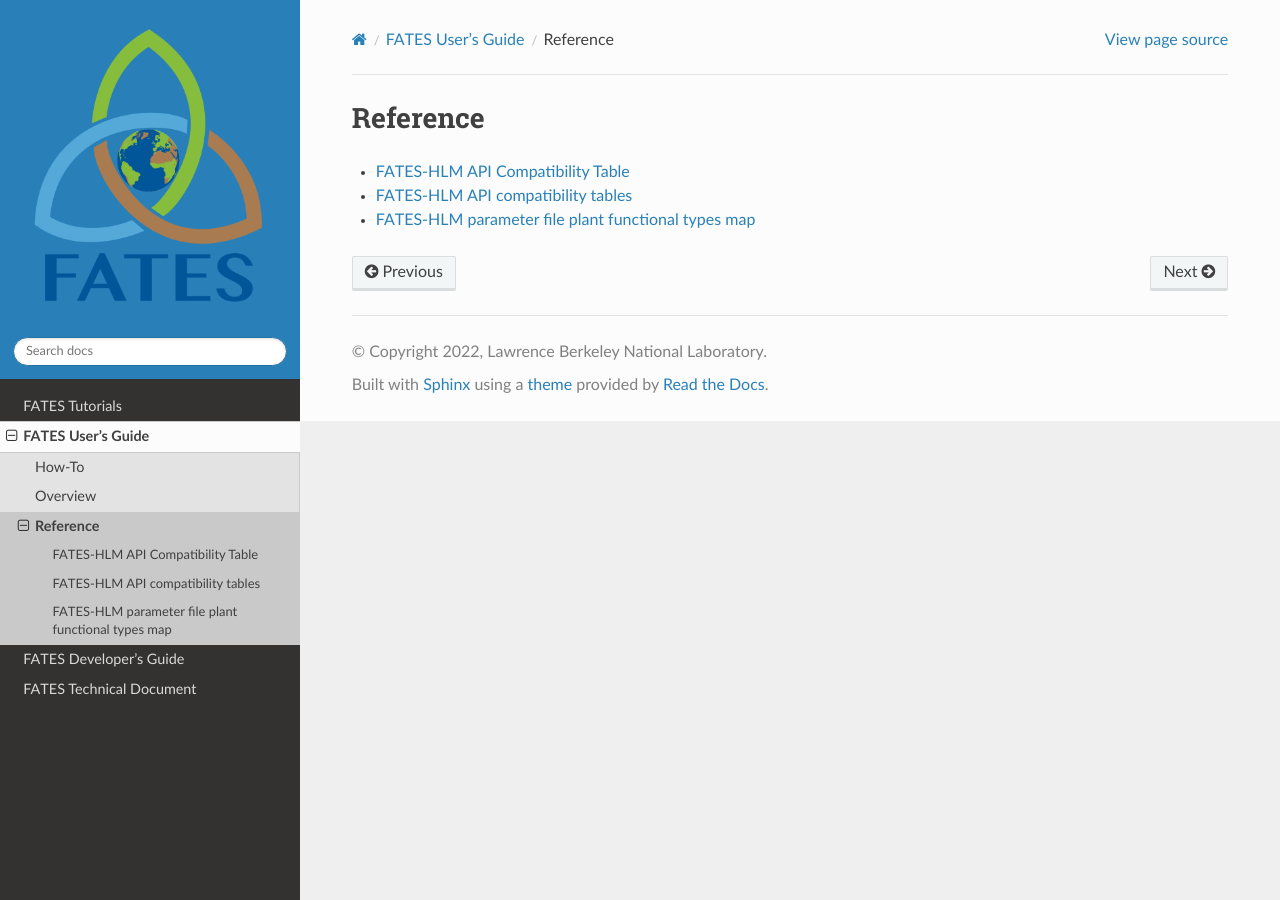
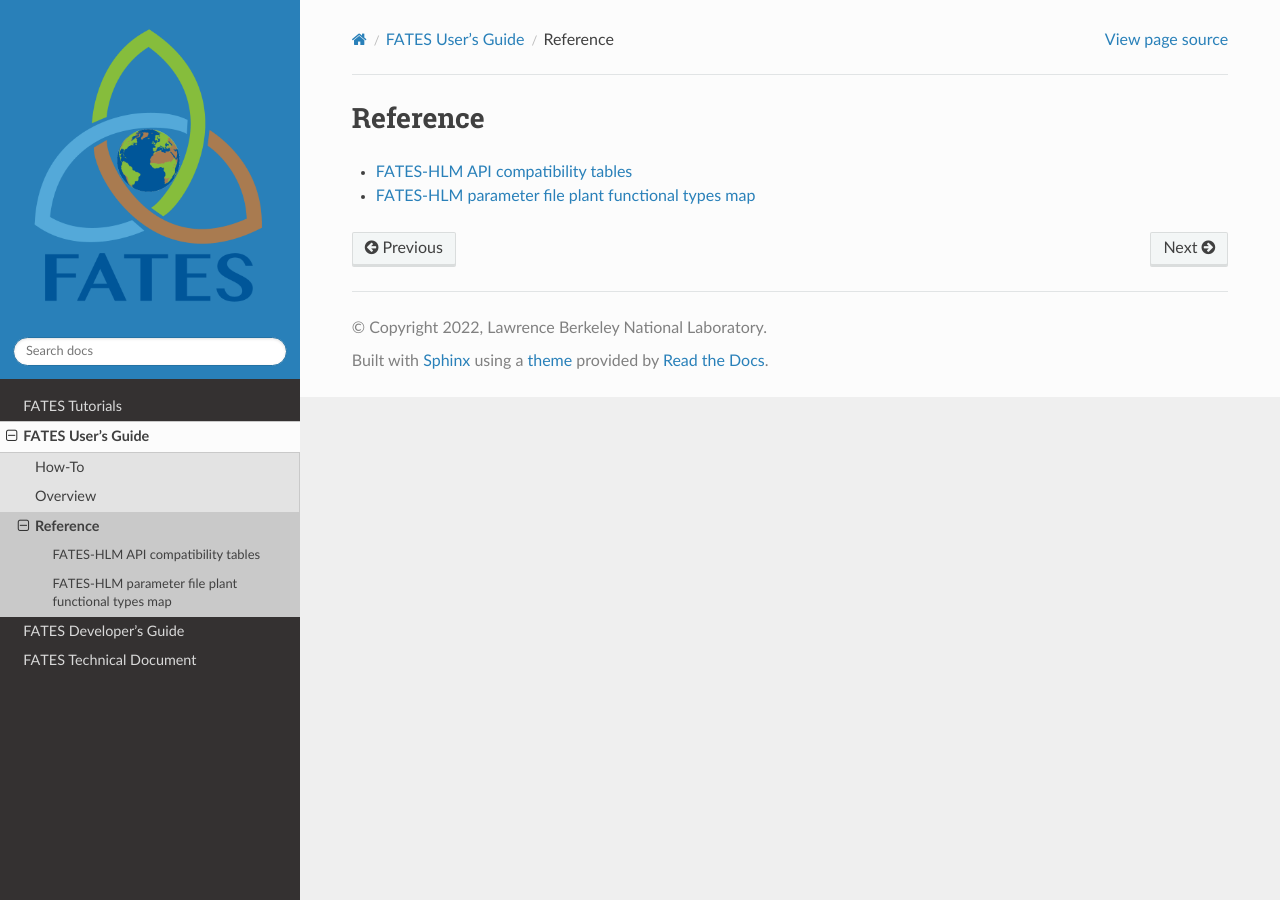
Before and after one commit to NGEET/fates-users-guide, a Sphinx documentation site: the page built from docs/source/user/reference.rst, in a window 1280 px wide. Built offline with Sphinx 7.4.7 and the Read the Docs theme 3.1.0, drawn with Linux system fonts in a browser that asks for light colours.

Commit message:
remove old table from the index
Planning to link to this through the new table

```diff
--- a/docs/source/user/reference.rst
+++ b/docs/source/user/reference.rst
@@ -6,6 +6,5 @@ Reference
 .. toctree::
    :maxdepth: 1
 
-   Table-of-FATES-API-and-HLM-STATUS
    release-tags-compat-table
    HLM-FATES-PFT-map
```
